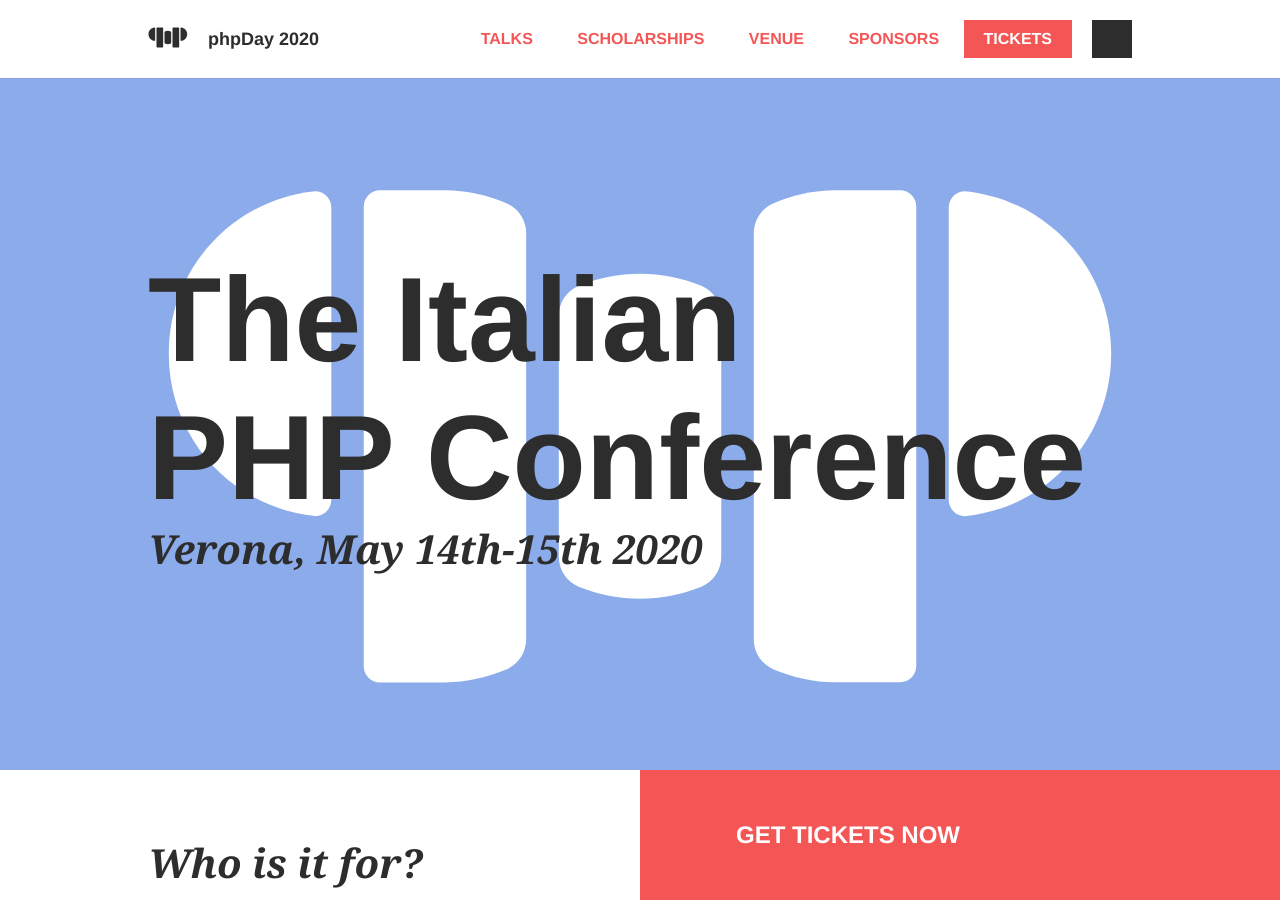
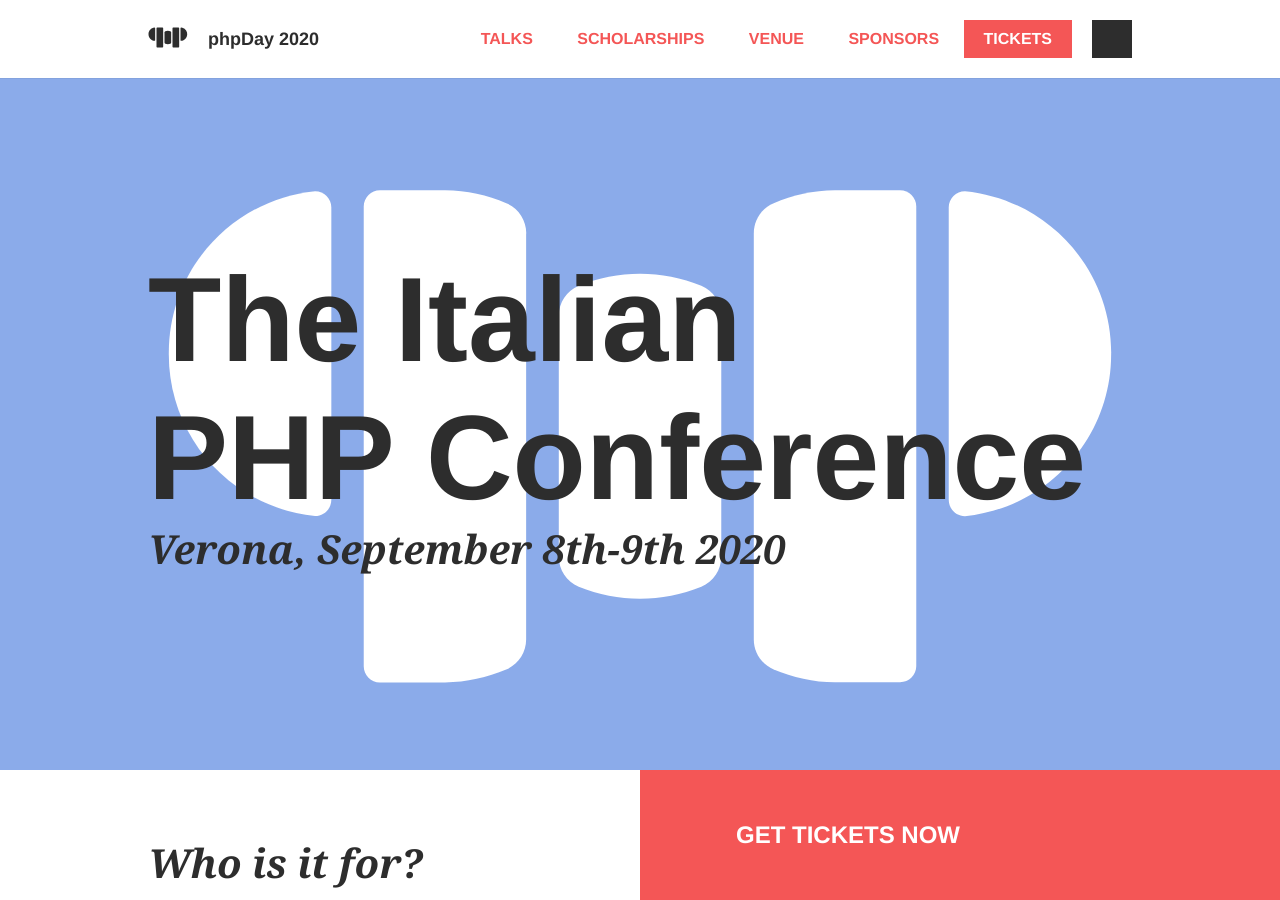
Before and after one commit to giuliatosato/2020.phpday.it, a Jekyll site: the page built from index.html, in a window 1280 px wide and 900 px high. Built offline with Jekyll 4.4.1, drawn with Linux system fonts in a browser that asks for light colours; some web fonts are replaced; comment, search, counter and statistics services are not loaded; some of the changed text lies outside the part shown.

Commit message:
Conference postponed

```diff
--- a/_data/conference.yml
+++ b/_data/conference.yml
@@ -2,7 +2,7 @@ name: phpDay
 og_image: https://2020.phpday.it/img/themes/phpday/intro.svg
 slug: phpday
 url: https://2020.phpday.it
-where_when: Verona, May 14th-15th 2020
+where_when: Verona, September 8th-9th 2020
 year: 2020
 since: 2012
 call_for_paper_url: https://cfp.phpday.it/
```
